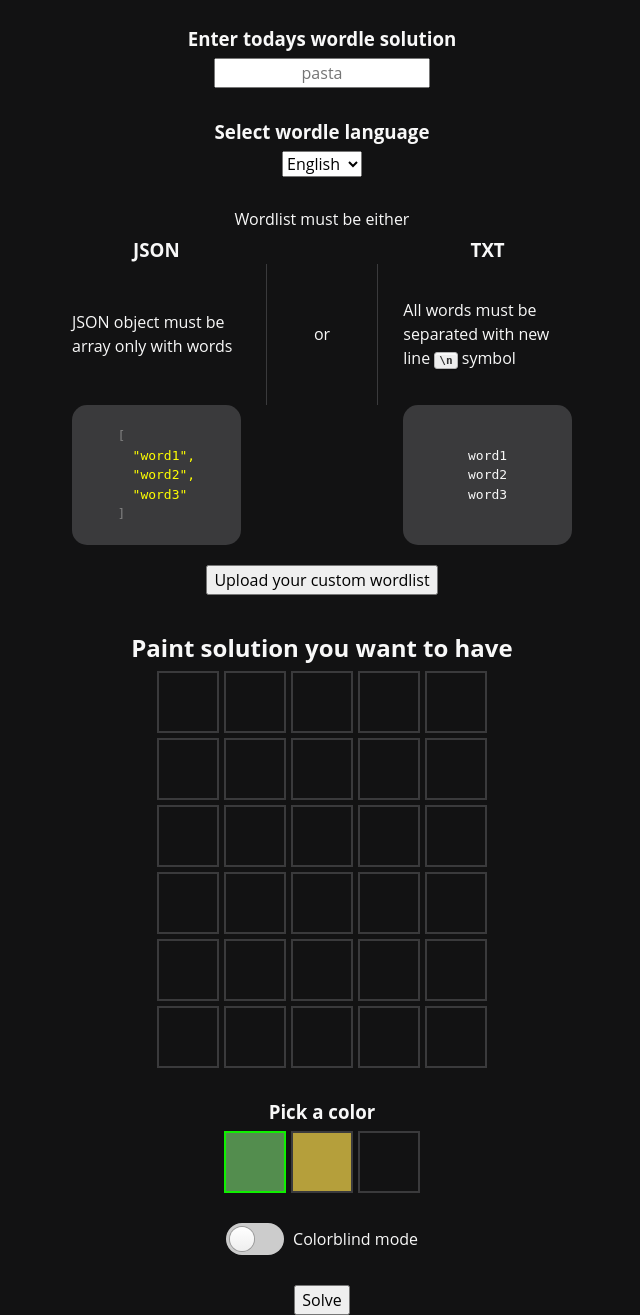
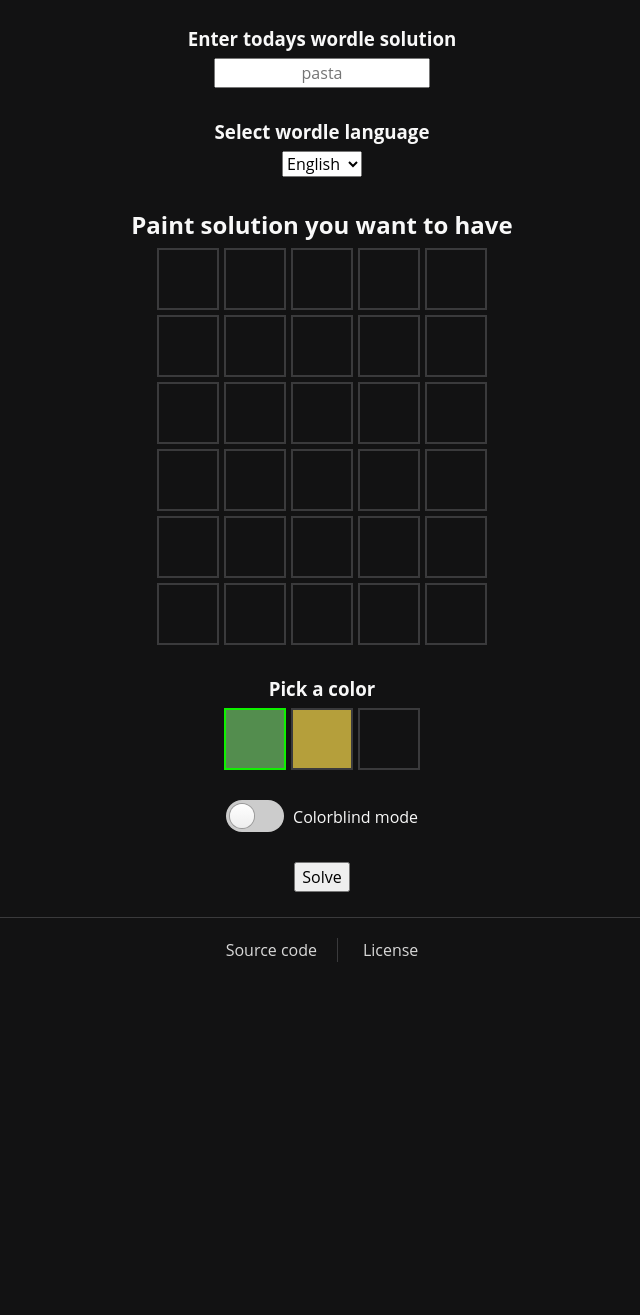
Before and after one commit to Strongleong/Paintle, a PHP site: page / in a window 1280 px wide. Shown: the part 65-1380 px from the top of the page, without its empty margins (318-958 px from the left). After the commit the page ends 1027 px from the top, so only its background shows below. Run offline with PHP 8.4, Linux system fonts and the light colour scheme; some web fonts are replaced.

Commit message:
Fixed wordlist-input-block and added footer

```diff
--- a/css/style.css
+++ b/css/style.css
@@ -11,6 +11,7 @@
 a {
   all: unset;
   cursor: pointer;
+  transition: 0.2s ease color;
 }
 
 body {
@@ -41,6 +42,7 @@ p, h1, h2, h3, h4, h5, h6 {
   --color-background: #121213;
   --color-border: #3a3a3c;
   --color-text: #f8f8f8;
+  --color-text-footer: #d8d8d8;
   --color-accent: #85c0f9;
   --color-error: #ee4400;
 
@@ -127,6 +129,17 @@ header {
   justify-items: center;
   border-bottom: 1px solid var(--color-border);
   margin-bottom: 25px;
+}
+
+footer {
+  margin-top: 25px;
+  width: 100%;
+  border-top: 1px solid var(--color-border);
+  padding: 20px;
+}
+
+a:hover {
+  color: var(--color-link-hover);
 }
 
 #github-link {
@@ -323,3 +336,12 @@ code {
 .noresult {
   border-color: var(--color-error);
 }
+
+.footer-link {
+  color: var(--color-text-footer);
+  padding: 0 20px;
+}
+
+.footer-link:not(.footer-link:last-child) {
+  border-right: 1px solid var(--color-border);
+}
--- a/index.html
+++ b/index.html
@@ -39,8 +39,7 @@
       </select>
     </div>
 
-    <!-- <div class="block nodisplay flex flex-col" id="wordlist-input-block"> -->
-    <div class="block flex flex-col" id="wordlist-input-block">
+    <div class="block nodisplay flex flex-col" id="wordlist-input-block">
       <div class="row">Wordlist must be either</div>
 
       <div class="row wordlist-hint">
@@ -154,6 +153,11 @@
       <button id="solve">Solve</button>
     </div>
   </div>
+
+  <footer class="row flex">
+      <a title="Star me on GitHub" class="footer-link" href="https://github.com/strongleong/paintle">Source code</a>
+      <a title="MIT" class="footer-link" href="https://github.com/Strongleong/Paintle/blob/master/LICENSE">License</a>
+  </footer>
 </body>
 
 <script defer src="scripts/script.js"></script>
```
